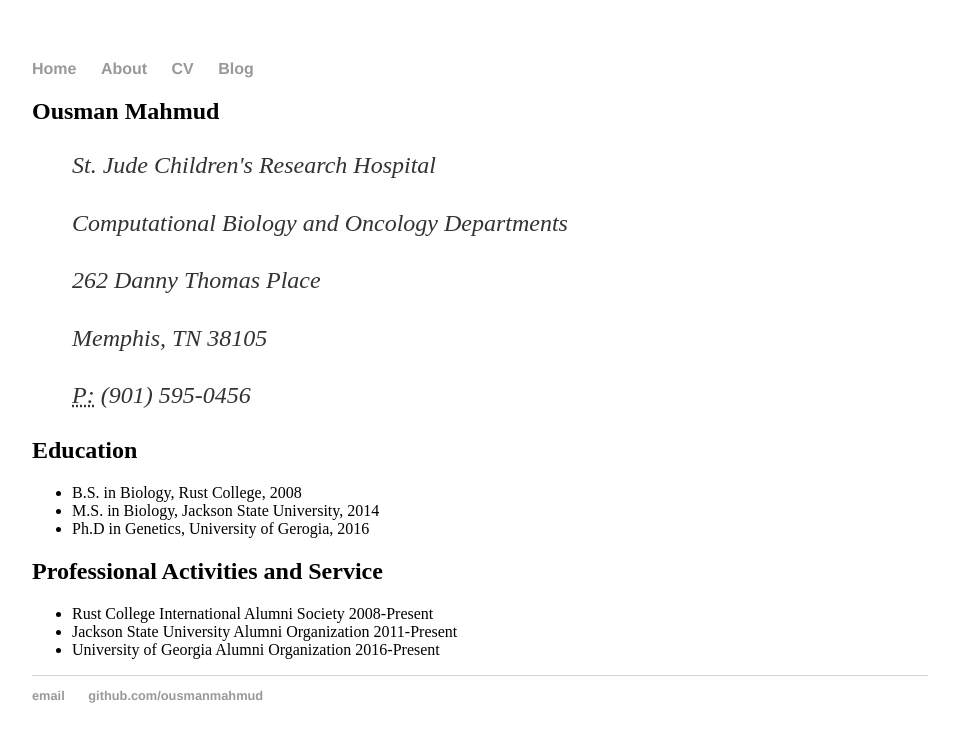
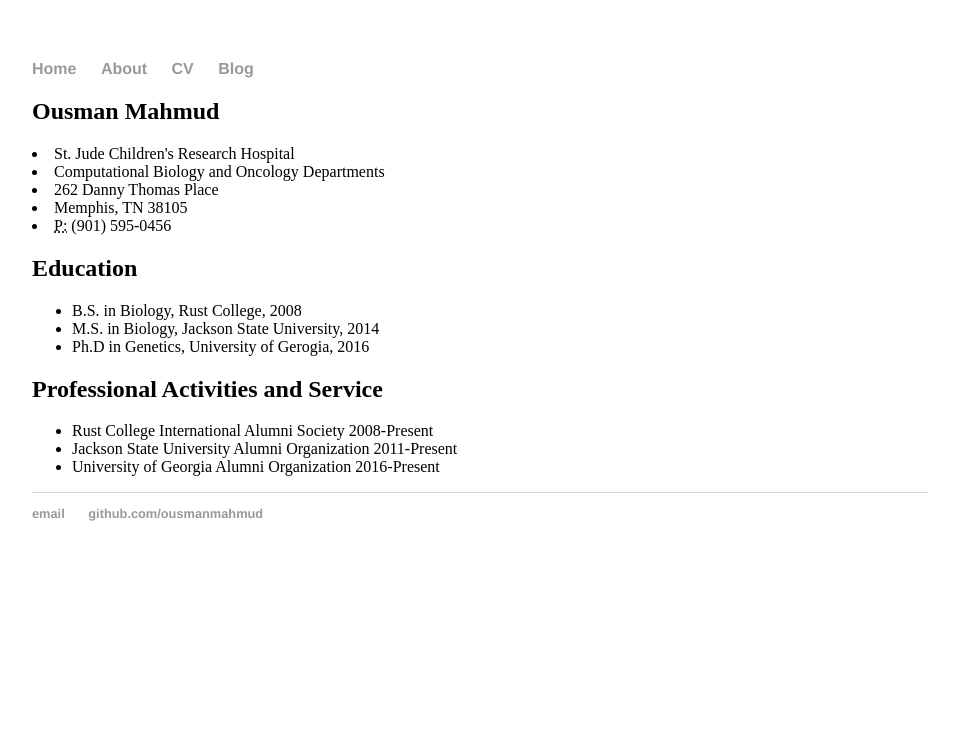
Before and after one commit to Zoites/zoites.github.io.old, a Jekyll site: the page built from cv/index.html, in a window 1280 px wide. Shown: the top 742 px of the page, without its empty margins (160-1119 px from the left). Built offline with Jekyll 4.4.1, drawn with Linux system fonts in a browser that asks for light colours.

Commit message:
Update index.html

```diff
--- a/cv/index.html
+++ b/cv/index.html
@@ -5,29 +5,20 @@
 
 <div class="cv">
 
-</div>
-<h2>Ousman Mahmud</h2>
-<blockquote>
-<address>
-<p>St. Jude Children's Research Hospital<p>
-<p>Computational Biology and Oncology Departments<p>
-<p>262 Danny Thomas Place<p>
-<p>Memphis, TN 38105<p>
-<p><abbr title="phone">P:</abbr> (901) 595-0456<p>
-</blockquote>
-</div>
 
-
-
-
+				<h2>Ousman Mahmud</h2>
+					<li>St. Jude Children's Research Hospital</li>
+					<li>Computational Biology and Oncology Departments</li>
+					<li>262 Danny Thomas Place</li>
+					<li>Memphis, TN 38105</li>
+					<li><abbr title="phone">P:</abbr> (901) 595-0456</li>
+</ul>
 				<h2>Education</h2>
 				<ul class="list-unstyled">
 					<li>B.S. in Biology, Rust College, 2008</li>
 					<li>M.S. in Biology, Jackson State University, 2014</li>
 					<li>Ph.D in Genetics, University of Gerogia, 2016</li>
 </ul>
-
-
 				<h2>Professional Activities and Service</h2>
 				<ul class="list-unstyled">
 					<li>Rust College International Alumni Society 2008-Present</li>
```
